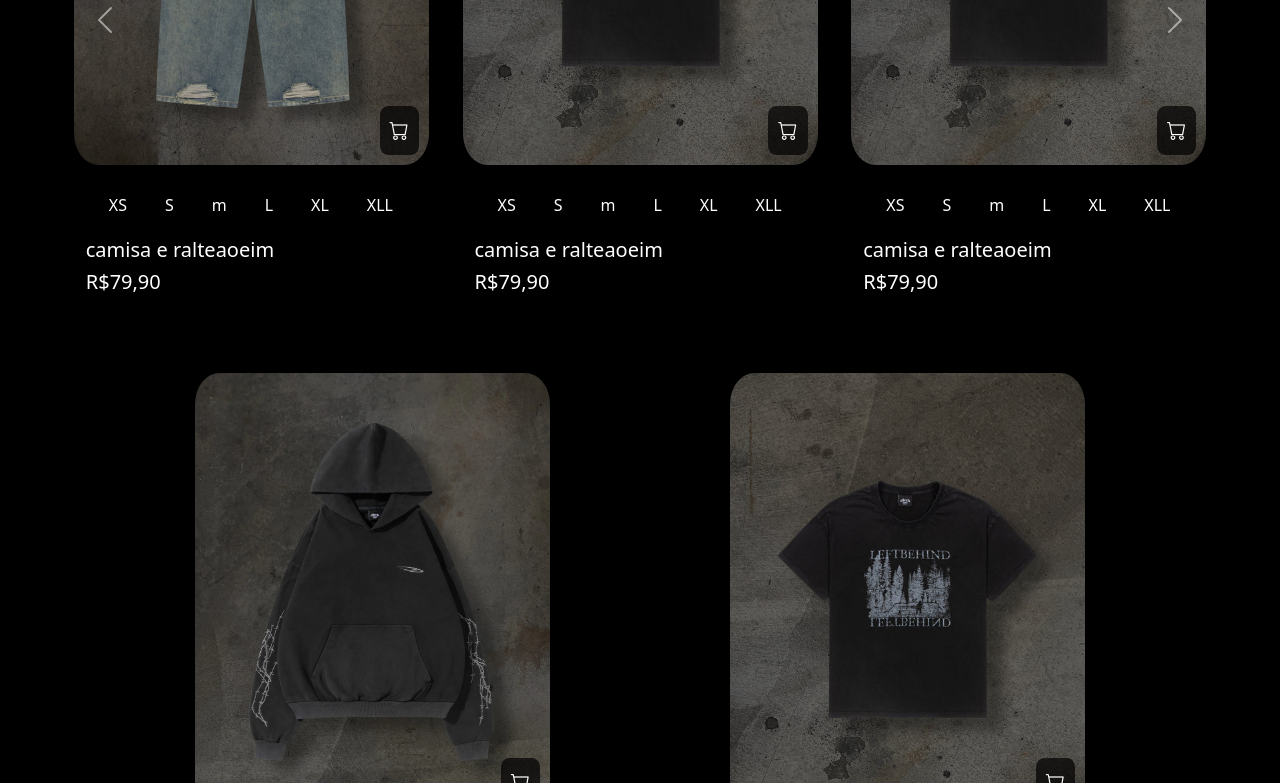
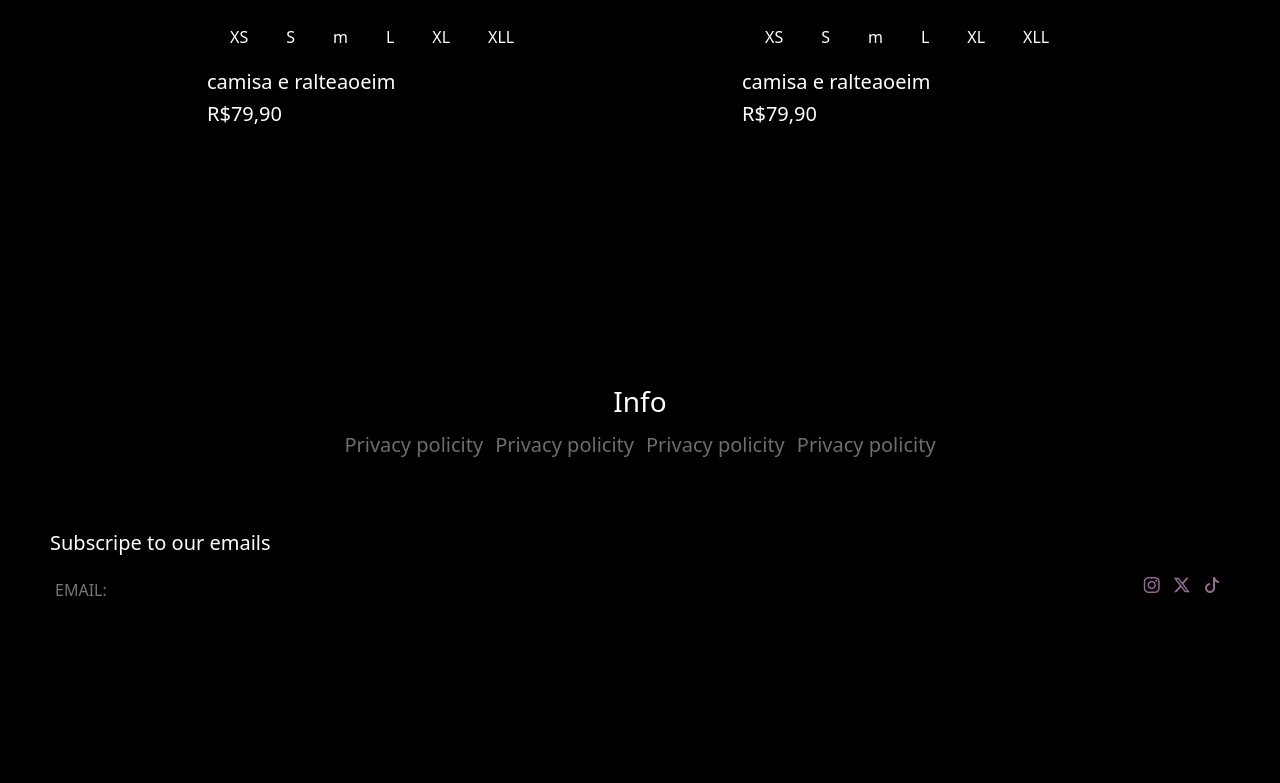
Before and after one commit to GustavoSoaresDeAraujoFaria/Landing-page-Viscidty.Clothes, a plain HTML site: page index.html in a window 1280 px wide. Shown: the part 2017-2800 px from the top of the page. After the commit the page ends 2724 px from the top, so only its background shows below. Drawn offline with nearby package versions, Linux system fonts and the light colour scheme.

Commit message:
Update main.css

```diff
--- a/main.css
+++ b/main.css
@@ -3,7 +3,16 @@ body {
     margin: 0;
     padding: 0;
     background-color: #000000;
+    background-image: url(./apexnova.webp);
+    background-size: 30%;
+    background-position: center;
+    background-repeat: no-repeat;
+    background-attachment: fixed;
     /*ALTERAR COR DEPOIS(OU NÃO)*/
+}
+
+::-webkit-scrollbar {
+    display: none;
 }
 
 header,
@@ -12,7 +21,7 @@ nav {
     background-color: #000000;
 }
 
-h1 a{
+h1 a {
     text-decoration: none;
     color: #fff;
 }
@@ -54,7 +63,12 @@ header i:hover {
 }
 
 i {
-    color: rgb(150, 106, 106);
+    color: rgb(150, 106, 148);
+}
+
+.carousel-grande img {
+    max-height: 555px;
+    width: 1550px;
 }
 
 .sale-apexnova {
@@ -64,23 +78,22 @@ i {
     left: 35%;
 }
 
-.sale{
+.sale {
     display: flex;
     justify-content: center;
 }
 
-.sale h3{
+.sale h3 {
     color: #fff;
     display: flex;
     justify-content: center;
     left: 50%;
     width: 100px;
+    text-shadow: 1px 1px 14px rgba(115, 0, 255, 0.8);
 }
 
-.sale h3:hover{
-    text-shadow: 1px 1px 14px rgba(115, 0, 255, 0.8);
+.sale h3:hover {
     cursor: default;
-    transition: all ,.5s ease;
 }
 
 .container-itens {
@@ -142,7 +155,6 @@ i {
 }
 
 .vitrine-dos-produtos {
-    background-color: #000000;
     padding-top: 50px;
 }
 
@@ -214,3 +226,61 @@ i {
     margin: 85px;
     width: 40px;
 }
+
+.rodape-info-text {
+    cursor: default;
+    justify-content: center;
+    padding-bottom: 60px;
+}
+
+.rodape {
+    background-color: #000000;
+    padding-top: 220px;
+}
+
+.rodape h3 {
+    color: #fff;
+}
+
+.rodape-info-text h5 {
+    color: #999999b5;
+    padding: 6px;
+    cursor: pointer;
+}
+
+.rodape-info-text h5:hover {
+    color: #fff;
+    text-decoration: underline;
+    text-decoration-color: rgba(58, 0, 130, 0.8);
+    transition: all 0.4s ease;
+}
+
+.container-form {
+    margin-left: 50px;
+    padding-bottom: 100px;
+}
+
+.container-form h5 {
+    color: #fff;
+    cursor: default;
+    padding-bottom: 10px;
+}
+
+.email-and-social-media-icons{
+    display: flex;
+    justify-content: space-between;
+}
+
+.social-media-icons {
+    padding-right: 50px;
+}
+
+.social-media-icons i {
+    padding-right: 10px;
+}
+
+.social-media-icons i:hover{
+    color: #fff;
+    font-size: 25px;
+    transition: all 0.5s ease;
+}
```
